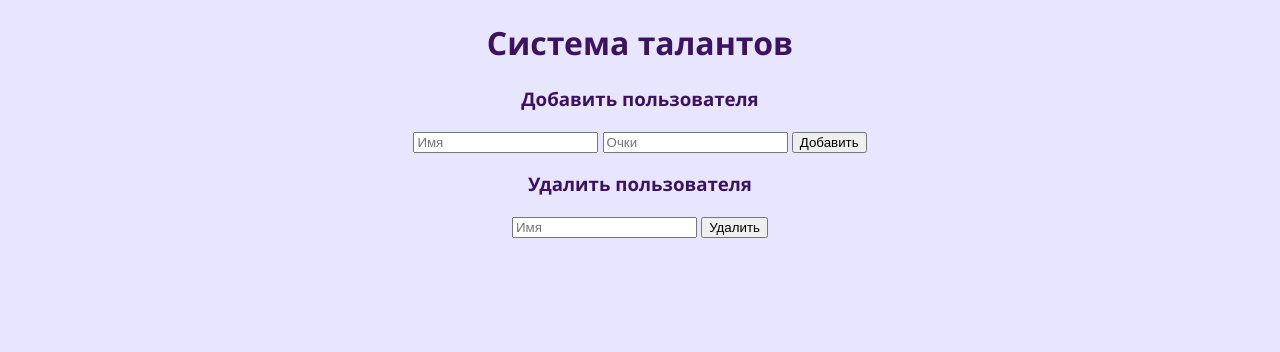
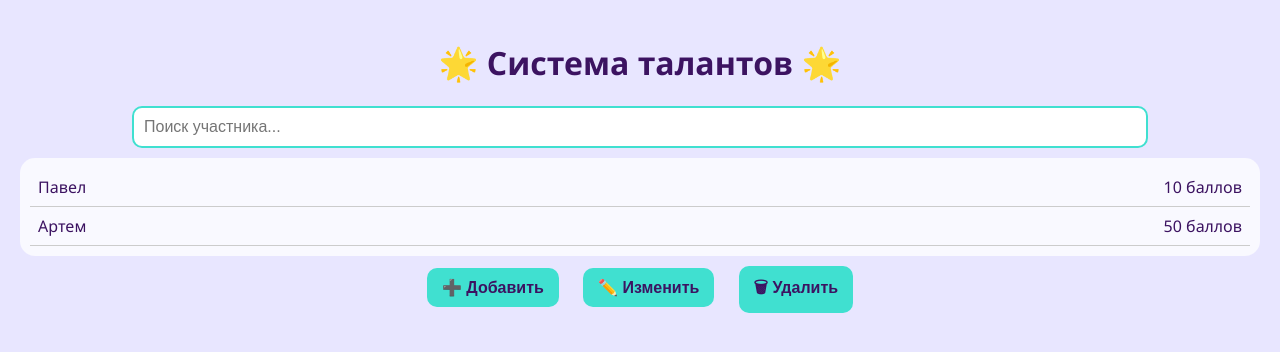
Before and after one commit to Skobelkin98/talant-webapp, a FastAPI app: page / in a window 1280 px wide. Shown: the top 352 px of the page. Run offline with FastAPI, Linux system fonts and the light colour scheme; parts of the project's set-up code (start-up, migrations or seed data) failed here and were passed over; some libraries are stand-ins or nearby versions.

Commit message:
Update index.html

```diff
--- a/templates/index.html
+++ b/templates/index.html
@@ -1,28 +1,26 @@
-<!-- templates/index.html -->
 <!DOCTYPE html>
-<html>
+<html lang="ru">
 <head>
-    <title>Talant System</title>
+    <meta charset="UTF-8">
+    <title>Система талантов</title>
+    <meta name="viewport" content="width=device-width, initial-scale=1.0">
     <link rel="stylesheet" href="/static/style.css">
+    <script src="https://telegram.org/js/telegram-web-app.js"></script>
+    <link rel="icon" href="/static/icon.ico" type="image/x-icon">
 </head>
 <body>
-    <h1>Система талантов</h1>
-    <div id="data"></div>
+    <div class="container">
+        <h1>🌟 Система талантов 🌟</h1>
+        <input id="search" class="search-bar" placeholder="Поиск участника...">
+        <div id="table" class="table-container"></div>
 
-    <div id="addForm">
-        <h3>Добавить пользователя</h3>
-        <input type="text" id="name" placeholder="Имя">
-        <input type="number" id="points" placeholder="Очки">
-        <button onclick="addUser()">Добавить</button>
-    </div>
-
-    <div id="deleteForm">
-        <h3>Удалить пользователя</h3>
-        <input type="text" id="name" placeholder="Имя">
-        <button onclick="deleteUser()">Удалить</button>
+        <div class="buttons">
+            <button class="btn add-btn" onclick="addUser()">➕ Добавить</button>
+            <button class="btn change-btn" onclick="changePoints()">✏️ Изменить</button>
+            <button class="btn delete-btn" onclick="deleteUser()">🗑 Удалить</button>
+        </div>
     </div>
 
     <script src="/static/script.js"></script>
-    <script src="https://telegram.org/js/telegram-web-app.js"></script>
 </body>
 </html>
```
